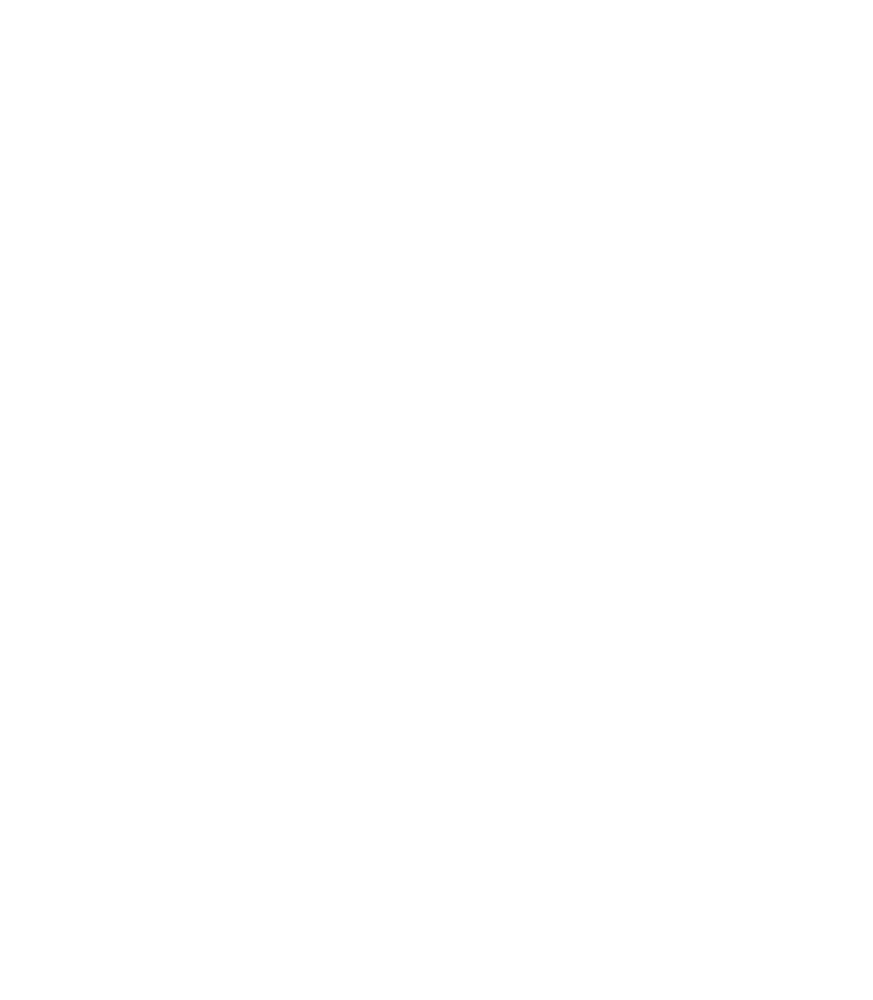
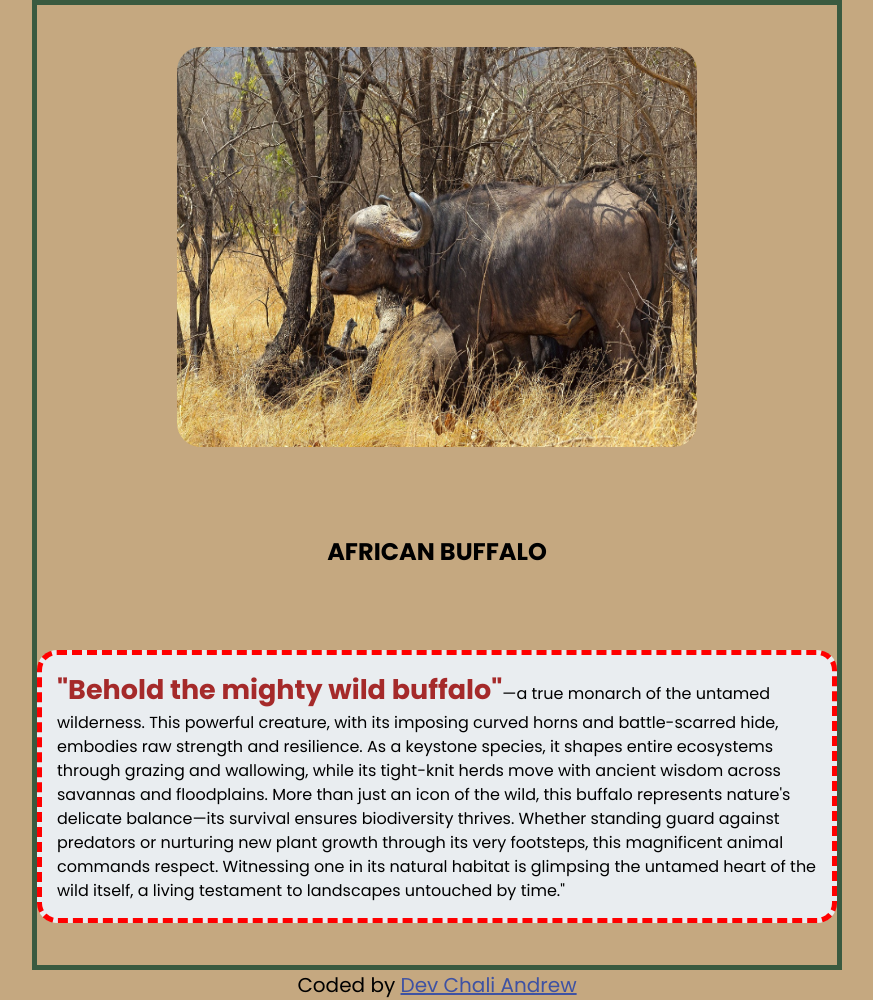
Before and after one commit to Valchali/animal_trading-card, a plain HTML site: page index.html in a window 1280 px wide. Shown: the whole page, without its empty margins (203-1076 px from the left). Before the commit the page ends 800 px from the top, so only its background shows below. Drawn offline with Linux system fonts and the light colour scheme.

Commit message:
feat: designed the section container, and the footer

```diff
--- a/index.html
+++ b/index.html
@@ -11,16 +11,23 @@
   <main>
     <section>
     <div class="container">
-      <div class="Animal">
-       <div id="bufalo"> <img src="./images/" alt=""></div>
-       <div id="bufalo"></div>
-       <div id="bufalo"></div>
+      <div class="animal">
+        <img src="./images/cape-buffalo.jpg" alt="buff3">
       </div>
-  <h1 class="name"></h1>
-
+  <div>
+  <h1 class="name">AFRICAN BUFFALO</h1>
 </div>
-    </div>
+<div id="paragraph" >
+  <p><span class="special">"Behold the mighty wild buffalo"</span>—a true monarch of the untamed wilderness. This powerful creature, with its imposing curved horns and battle-scarred hide, embodies raw strength and resilience. As a keystone species, it shapes entire ecosystems through grazing and wallowing, while its tight-knit herds move with ancient wisdom across savannas and floodplains. More than just an icon of the wild, this buffalo represents nature's delicate balance—its survival ensures biodiversity thrives. Whether standing guard against predators or nurturing new plant growth through its very footsteps, this magnificent animal commands respect. Witnessing one in its natural habitat is glimpsing the untamed heart of the wild itself, a living testament to landscapes untouched by time."</p>
+</div>
+  </div>
   </section>
   </main>
+  <footer>
+    <div  class="attribution">
+      <p>Coded by <a href="https://www.linkedin.com/in/chali-andrew-327030114" target="_blank"> Dev Chali Andrew</a></p>
+
+       </div>
+  </footer>
 </body>
 </html>
--- a/style.css
+++ b/style.css
@@ -10,3 +10,69 @@ html{
     font-family: "Poppins", sans-serif;
     line-height: 1.5;
 }
+
+body{
+    background-color: #C5A880;
+}
+
+main {
+    /* margin-bottom: 20px; */
+    display: flex;
+    justify-content: center;
+    align-items: center;
+    /* height: 100vh; */
+    /* width: 100%; */
+}
+
+
+/* CONTAINER STYLING */
+.container  {
+    display: flex;
+    flex-direction: column;
+    justify-content: center;
+    align-items: center;
+  border: 5px  solid #3A5A40;
+    width:50rem;
+    height: 60rem;
+}
+
+.container h1{
+    margin-top: 5rem;
+    margin-bottom: 5rem;
+}
+
+#paragraph{
+    border: 5px  solid red ;
+    align-items: center;
+    padding:15px;
+    border-radius: 20px;
+    background-color: #E9EDF0;
+    border-style: dashed;
+}
+
+.animal img{
+    width: 520px;
+    height: 400px;
+    border-radius: 24px
+}
+
+.special{
+    color: brown;
+    font-size: 27px;
+    font-weight: 700;
+}
+
+
+/* FOOTER STYLING */
+.attribution {
+    font-size: 20px;
+    text-align: center;
+    justify-items: center;
+    /* position: absolute; */
+    /* width: 100%; */
+
+}
+
+.attribution a {
+    color: hsl(228, 45%, 44%);
+}
```
Also changed, not shown: images/cape-buffalo.jpg (added).
